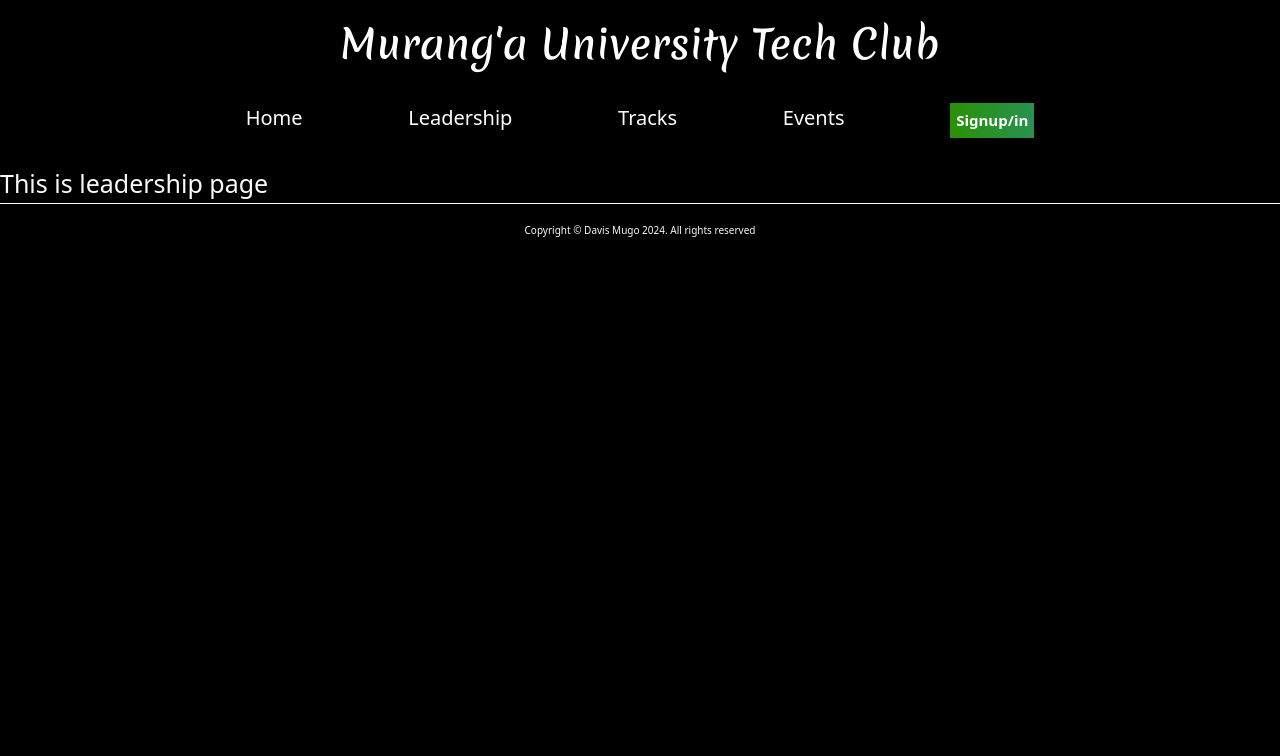
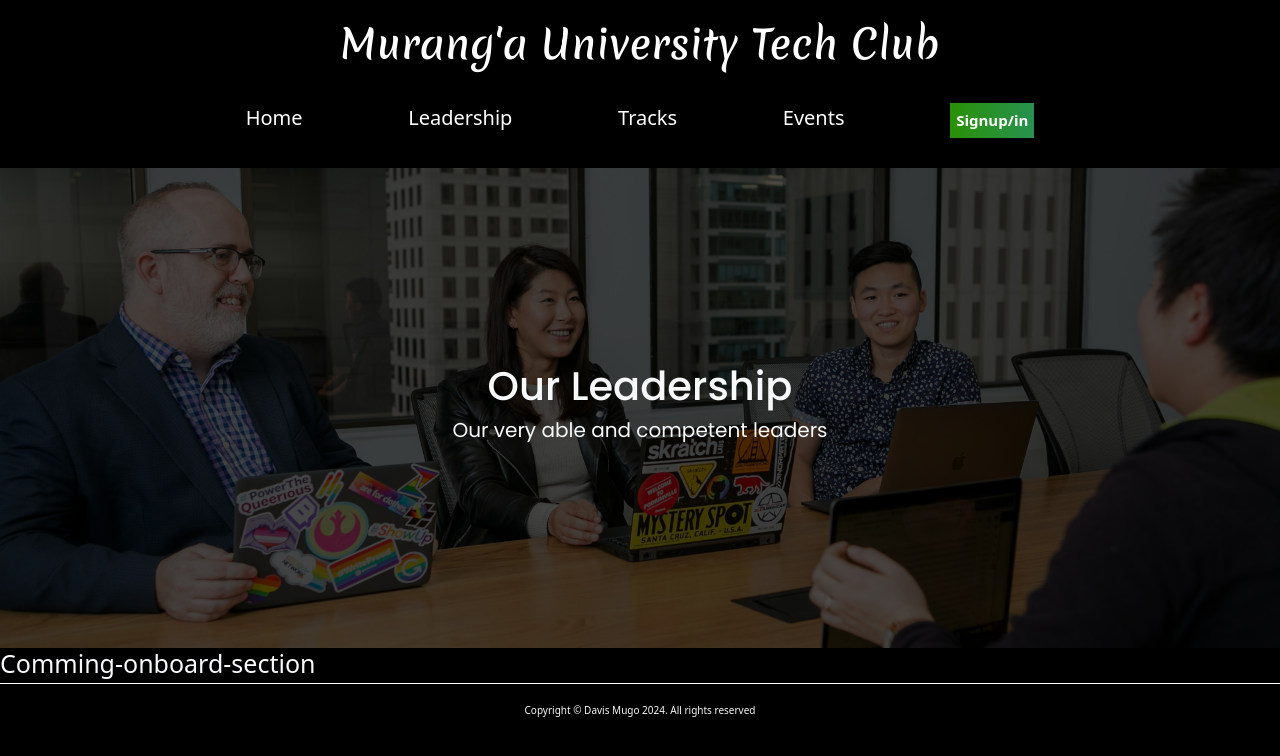
Before and after one commit to Davis-don/mut-tech-club, a React (Vite) app: page /leadership in a window 1280 px wide. Shown: the top 756 px of the page. Built offline with nearby package versions, Linux system fonts and the light colour scheme.

Commit message:
added leadership hero section

```diff
--- /dev/null
+++ b/src/Components/Leadership/Leadershiphero.css
@@ -0,0 +1,68 @@
+.Overall-leadership-hero-section{
+width: 100%;
+position: relative;
+height: 60vh;
+background-color: red;
+}
+.leadership-about-image{
+width: 100%;
+height: 100%;
+object-fit: cover;
+position: absolute;
+z-index: +1;
+}
+.leadership-hero-opacity-regulator{
+position:absolute;
+z-index: +2;
+top: 0px;
+width: 100%;
+height: 100%;
+background-color: black;
+opacity: .7;
+}
+.on-image-leadership-text{
+    position:absolute;
+    z-index: +3;
+    top:50%;
+    left:50%;
+    transform:translate(-50%, -50%);
+    width: max-content;
+}
+.leadership-hero-heading{
+font-size: 4rem;
+text-align: center;
+font-family: var(--fontFamilyTypewritter);
+}
+@media screen and (max-width:26.5625em) {
+    .leadership-hero-heading{
+        font-size: 3rem;
+        text-align: center;
+        font-family: var(--fontFamilyTypewritter);
+        }
+}
+@media screen and (max-width:18.125em) {
+    .leadership-hero-heading{
+        font-size: 8vw;
+        text-align: center;
+        font-family: var(--fontFamilyTypewritter);
+        }
+}
+.hero-leadership-paragraph{
+font-size: 2rem;
+text-align: center;
+font-family: var(--fontFamilyTypewritter);
+}
+@media screen and (max-width:26.5625em) {
+    .hero-leadership-paragraph{
+        font-size: 1.5rem;
+        text-align: center;
+        font-family: var(--fontFamilyTypewritter);
+        }
+}
+@media screen and (max-width:18.125em) {
+    .hero-leadership-paragraph{
+        font-size: 5vw;
+        text-align: center;
+        font-family: var(--fontFamilyTypewritter);
+        }
+}
--- /dev/null
+++ b/src/Components/Leadership/Leadershiphero.jsx
@@ -0,0 +1,17 @@
+import React from 'react'
+import './Leadershiphero.css'
+import peopleInOffice from  '../../assets/mapbox-pzFzd1AD8Ow-unsplash.jpg'
+function Leadershiphero() {
+  return (
+    <div className='Overall-leadership-hero-section'>
+        <img className='leadership-about-image' alt='image of people in office' src={peopleInOffice}/>
+        <div className="leadership-hero-opacity-regulator"> </div>
+        <div className="on-image-leadership-text">
+            <h2 className='text-light leadership-hero-heading'>Our Leadership</h2>
+            <p className='text-light hero-leadership-paragraph'>Our very able and competent leaders</p>
+        </div>
+        </div>
+  )
+}
+
+export default Leadershiphero
--- a/src/Components/Pages/Leadership.jsx
+++ b/src/Components/Pages/Leadership.jsx
@@ -1,10 +1,19 @@
 import React from 'react'
 import 'bootstrap/dist/css/bootstrap.min.css'
+import Leadershiphero from '../Leadership/Leadershiphero'
 
 function Leadership() {
   return (
     <div className='overall-leadership-page'>
-        <h1 className='text-light'>This is leadership page</h1>
+        <div className="about-hero-section">
+        <Leadershiphero/>
+        </div>
+        <div className="coming-onboard-section">
+<h1 className='text-light'>Comming-onboard-section</h1>
+        </div>
+        <div className="meet-team-section">
+
+        </div>
         </div>
   )
 }
```
Also changed, not shown: src/assets/mapbox-pzFzd1AD8Ow-unsplash.jpg (added), 1 other file (tests, documents, lock files or other folders).
